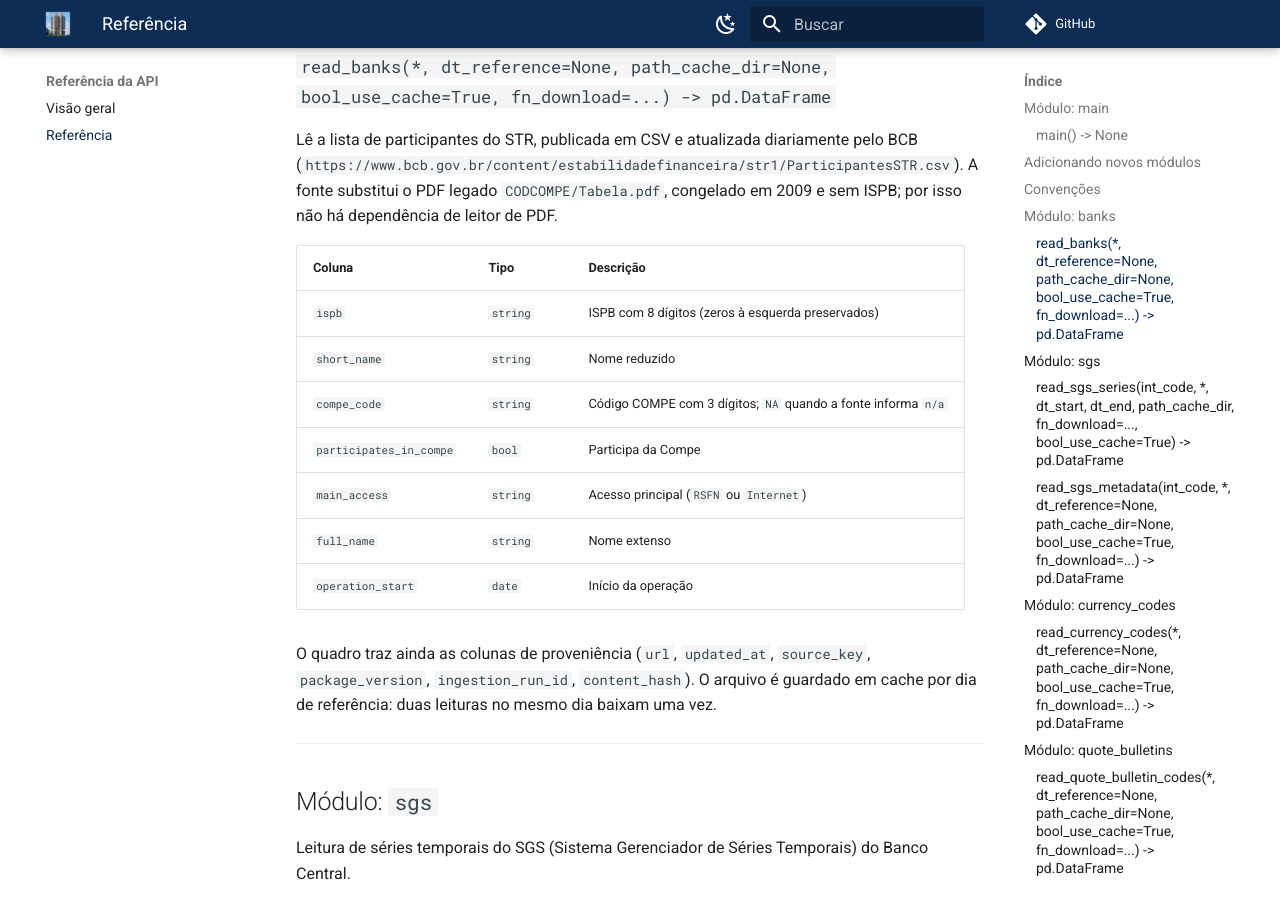
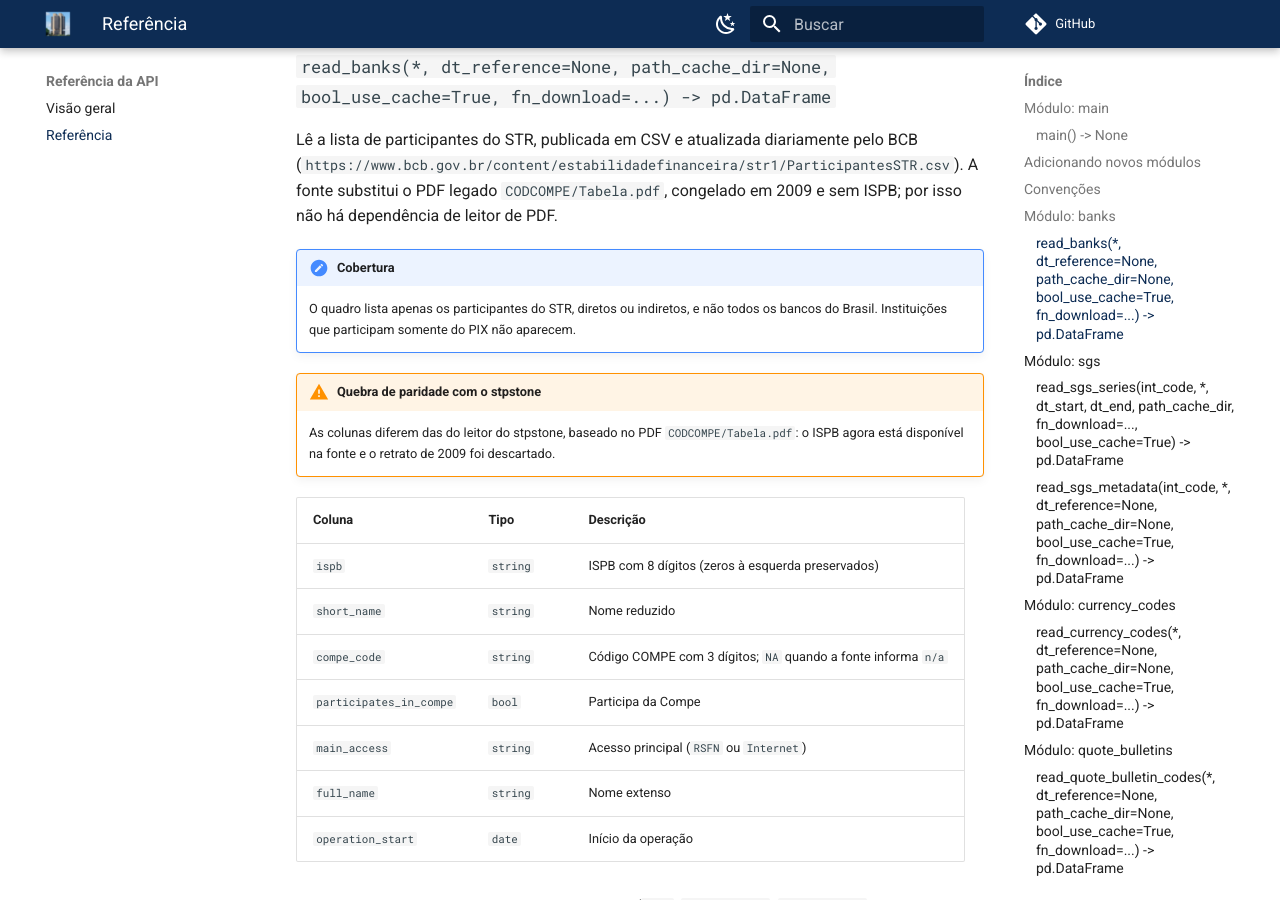
Before and after one commit to guilhermegor/opendata-bcb, an MkDocs documentation site: the page built from docs/api/reference.md, in a window 1280 px wide and 900 px high, scrolled down 1478 px. Built offline with MkDocs 1.6.1 and Material for MkDocs 9.7.7, drawn with Linux system fonts in a browser that asks for light colours; comment, search, counter and statistics services are not loaded; the version menu is left out.

Commit message:
docs: say read_banks returns STR participants, not every bank
Source is ParticipantesSTR.csv, refreshed daily.

Lists STR participants only; PIX-only institutions are absent.

Note the column break vs stpstone's PDF-based reader.

```diff
--- a/docs/api/reference.md
+++ b/docs/api/reference.md
@@ -55,6 +55,14 @@ Lê a lista de participantes do STR, publicada em CSV e atualizada diariamente p
 (`https://www.bcb.gov.br/content/estabilidadefinanceira/str1/ParticipantesSTR.csv`). A fonte
 substitui o PDF legado `CODCOMPE/Tabela.pdf`, congelado em 2009 e sem ISPB; por isso não há
 dependência de leitor de PDF.
+
+!!! note "Cobertura"
+    O quadro lista apenas os participantes do STR, diretos ou indiretos, e não todos os bancos
+    do Brasil. Instituições que participam somente do PIX não aparecem.
+
+!!! warning "Quebra de paridade com o stpstone"
+    As colunas diferem das do leitor do stpstone, baseado no PDF `CODCOMPE/Tabela.pdf`: o ISPB
+    agora está disponível na fonte e o retrato de 2009 foi descartado.
 
 | Coluna | Tipo | Descrição |
 |--------|------|-----------|
```
Also changed, not shown: README.md (+1 -1 lines), docs/examples.md (+3 -0 lines), 1 other file.
